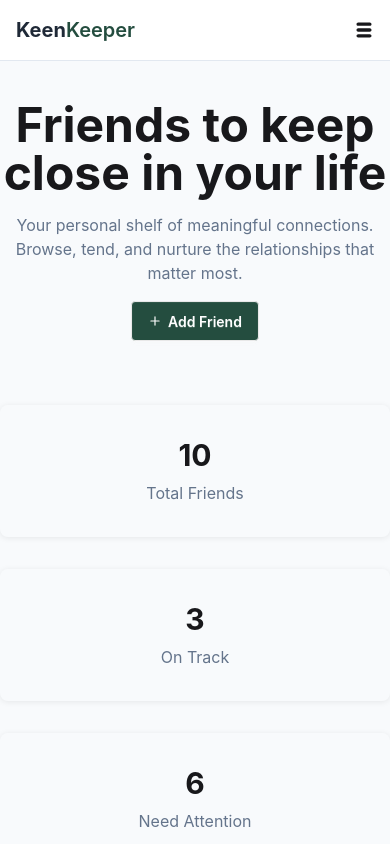
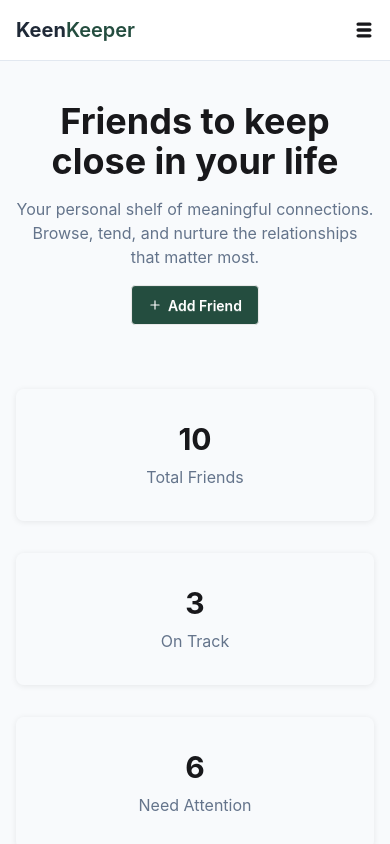
Before and after one commit to Morshedul-developer/keen-keeper, a React (Vite) app: page / in a window 390 px wide. Shown: the top 844 px of the page. Built offline with nearby package versions, Linux system fonts and the light colour scheme.

Commit message:
fixed some bugs to the homepage and footer responsive part

```diff
--- a/src/components/footer/Footer.jsx
+++ b/src/components/footer/Footer.jsx
@@ -5,10 +5,10 @@ import { FaXTwitter } from "react-icons/fa6";
 const Footer = () => {
   return (
     <footer className="bg-[#244D3F] py-10 md:py-20">
-      <div className="max-w-6xl mx-auto text-center">
+      <div className="max-w-6xl mx-auto text-center px-4 lg:px-0">
         <div className="space-y-5">
           <div className="space-y-3">
-            <h3 className="text-5xl font-bold text-white">
+            <h3 className="text-4xl md:text-5xl font-bold text-white">
               Keen<span className="font-semibold">Keeper</span>
             </h3>
             <p className="text-white/80 font-light">
--- a/src/components/homePage/Banner.jsx
+++ b/src/components/homePage/Banner.jsx
@@ -5,7 +5,7 @@ const Banner = () => {
   return (
     <div>
       <div className="text-center space-y-4">
-        <h1 className="text-5xl font-bold">Friends to keep close in your life</h1>
+        <h1 className="text-4xl md:text-5xl font-bold">Friends to keep close in your life</h1>
       <p className="text-[#64748B] max-w-xl mx-auto">
         Your personal shelf of meaningful connections. Browse, tend, and nurture
         the relationships that matter most.
--- a/src/pages/homePage/HomePage.jsx
+++ b/src/pages/homePage/HomePage.jsx
@@ -4,7 +4,7 @@ import YourFriends from "../../components/homePage/YourFriends";
 const HomePage = () => {
   return (
     <div className="bg-[#F8FAFC] py-10 md:py-20">
-      <div className="max-w-6xl mx-auto">
+      <div className="max-w-6xl mx-auto px-4 lg:px-0">
         <Banner />
         <hr className="border-t border-[#E9E9E9] my-10" />
         <YourFriends/>
```
